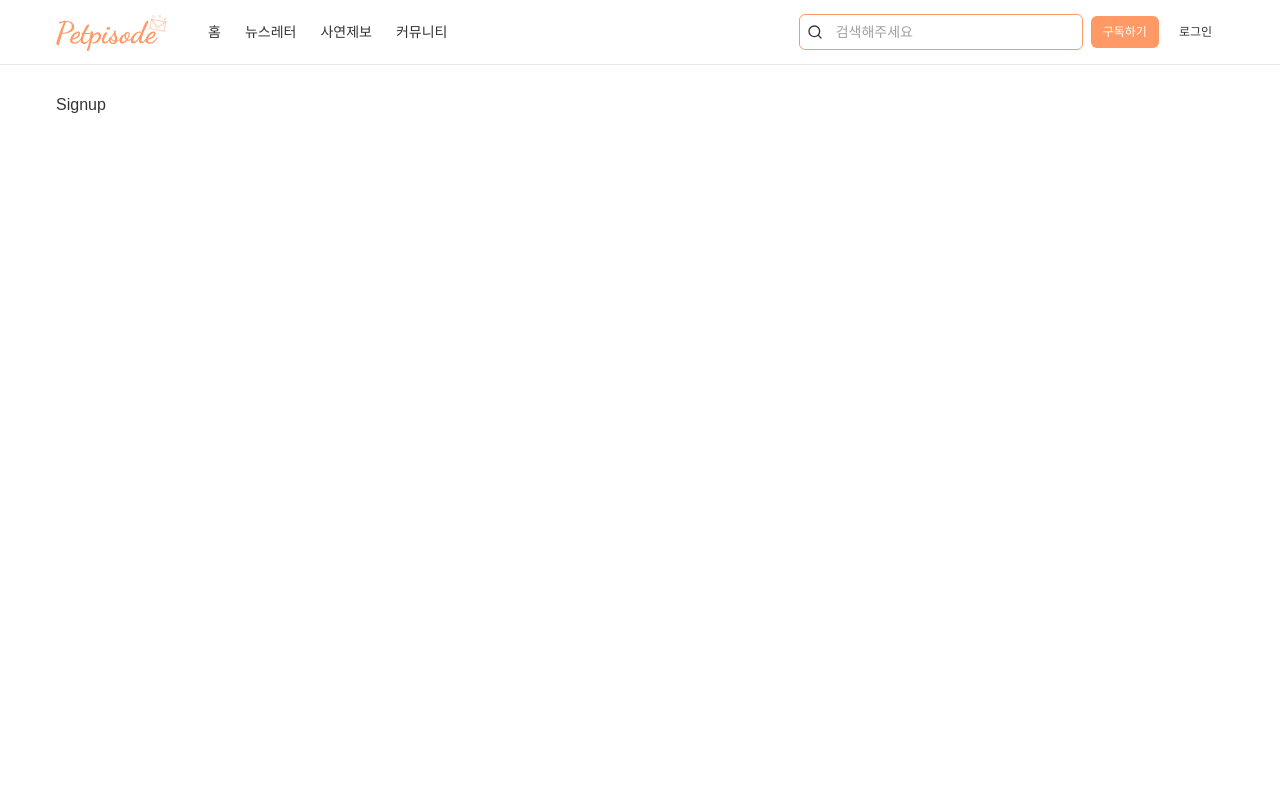
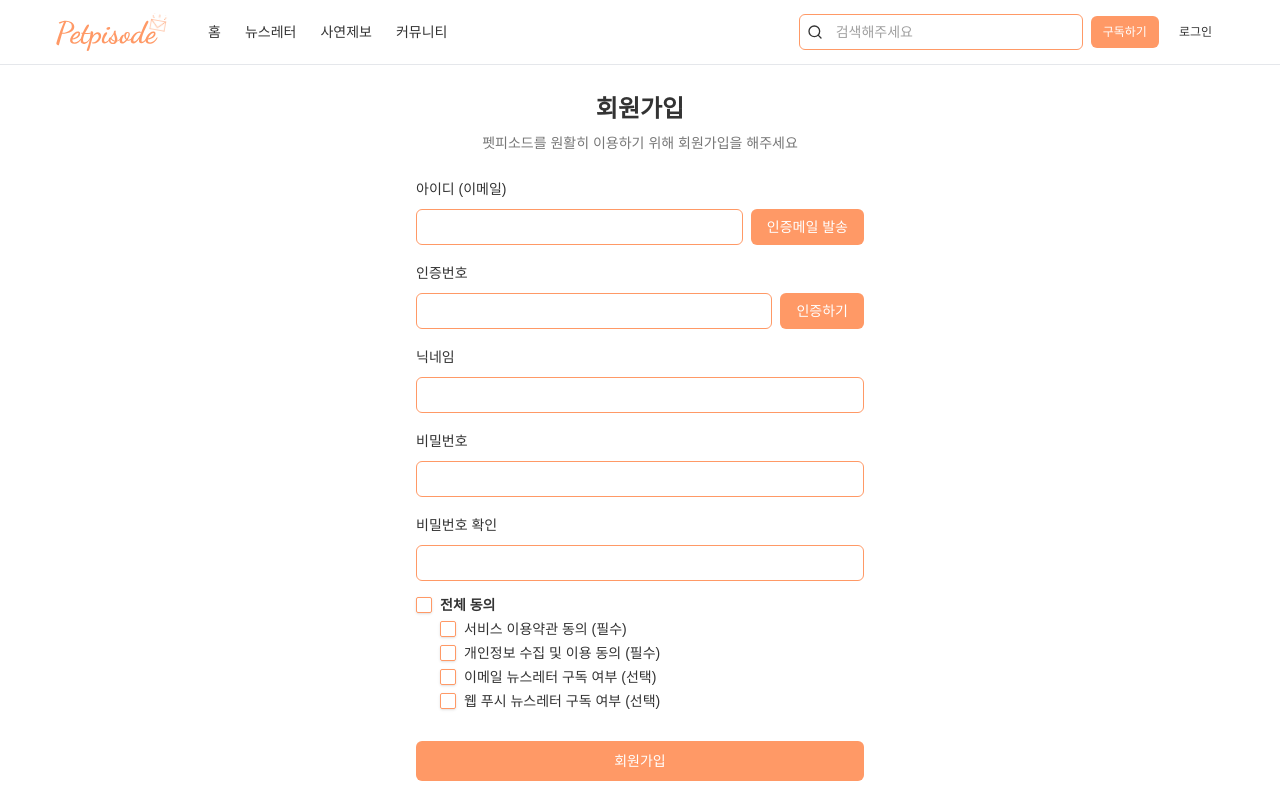
Before and after one commit to dot-team/petpisode, a Next.js app: page /signup in a window 1280 px wide. Built offline with nearby package versions, Linux system fonts and the light colour scheme.

Commit message:
design: 회원가입 페이지 마크업

```diff
--- a/src/app/(user)/(auth)/signup/page.tsx
+++ b/src/app/(user)/(auth)/signup/page.tsx
@@ -1,7 +1,7 @@
-import React from 'react';
+import { SignupForm } from '@/components/auth/SignUpForm/SignUpForm';
 
 function SignupPage() {
-    return <div>Signup</div>;
+    return <SignupForm />;
 }
 
 export default SignupPage;
--- /dev/null
+++ b/src/components/auth/SignUpForm/SignUpForm.tsx
@@ -0,0 +1,90 @@
+'use client';
+
+import { Button, Input, Label, Checkbox } from '@/components';
+
+export function SignupForm() {
+    return (
+        <div className="flex flex-col items-center w-full max-w-md mx-auto space-y-6">
+            <div className="text-center space-y-2">
+                <h1 className="text-2xl font-bold">회원가입</h1>
+                <p className="text-sm text-dot-gray-dark">
+                    펫피소드를 원활히 이용하기 위해 회원가입을 해주세요
+                </p>
+            </div>
+
+            <form className="w-full space-y-8">
+                <div className="space-y-4">
+                    <div className="space-y-2">
+                        <Label htmlFor="email">아이디 (이메일)</Label>
+                        <div className="flex gap-2">
+                            <Input id="email" type="email" required />
+                            <Button type="button">인증메일 발송</Button>
+                        </div>
+                    </div>
+
+                    <div className="space-y-2">
+                        <Label htmlFor="verificationCode">인증번호</Label>
+                        <div className="flex gap-2">
+                            <div className="relative flex-1">
+                                <Input id="verificationCode" required />
+                            </div>
+                            <Button type="button">인증하기</Button>
+                        </div>
+                    </div>
+
+                    <div className="space-y-2">
+                        <Label htmlFor="nickname">닉네임</Label>
+                        <Input id="nickname" required />
+                    </div>
+
+                    <div className="space-y-2">
+                        <Label htmlFor="password">비밀번호</Label>
+                        <Input id="password" type="password" required />
+                    </div>
+
+                    <div className="space-y-2">
+                        <Label htmlFor="passwordConfirm">비밀번호 확인</Label>
+                        <Input id="passwordConfirm" type="password" required />
+                    </div>
+
+                    <div className="space-y-2">
+                        <div className="flex items-center space-x-2">
+                            <Checkbox id="all" />
+                            <Label htmlFor="all" className="font-semibold">
+                                전체 동의
+                            </Label>
+                        </div>
+
+                        <div className="ml-6 space-y-2">
+                            <div className="flex items-center space-x-2">
+                                <Checkbox id="service" />
+                                <Label htmlFor="service">서비스 이용약관 동의 (필수)</Label>
+                            </div>
+
+                            <div className="flex items-center space-x-2">
+                                <Checkbox id="privacy" />
+                                <Label htmlFor="privacy">개인정보 수집 및 이용 동의 (필수)</Label>
+                            </div>
+
+                            <div className="flex items-center space-x-2">
+                                <Checkbox id="emailNews" />
+                                <Label htmlFor="emailNews">이메일 뉴스레터 구독 여부 (선택)</Label>
+                            </div>
+
+                            <div className="flex items-center space-x-2">
+                                <Checkbox id="webPushNews" />
+                                <Label htmlFor="webPushNews">
+                                    웹 푸시 뉴스레터 구독 여부 (선택)
+                                </Label>
+                            </div>
+                        </div>
+                    </div>
+                </div>
+
+                <Button type="submit" className="w-full" size="lg">
+                    회원가입
+                </Button>
+            </form>
+        </div>
+    );
+}
```
